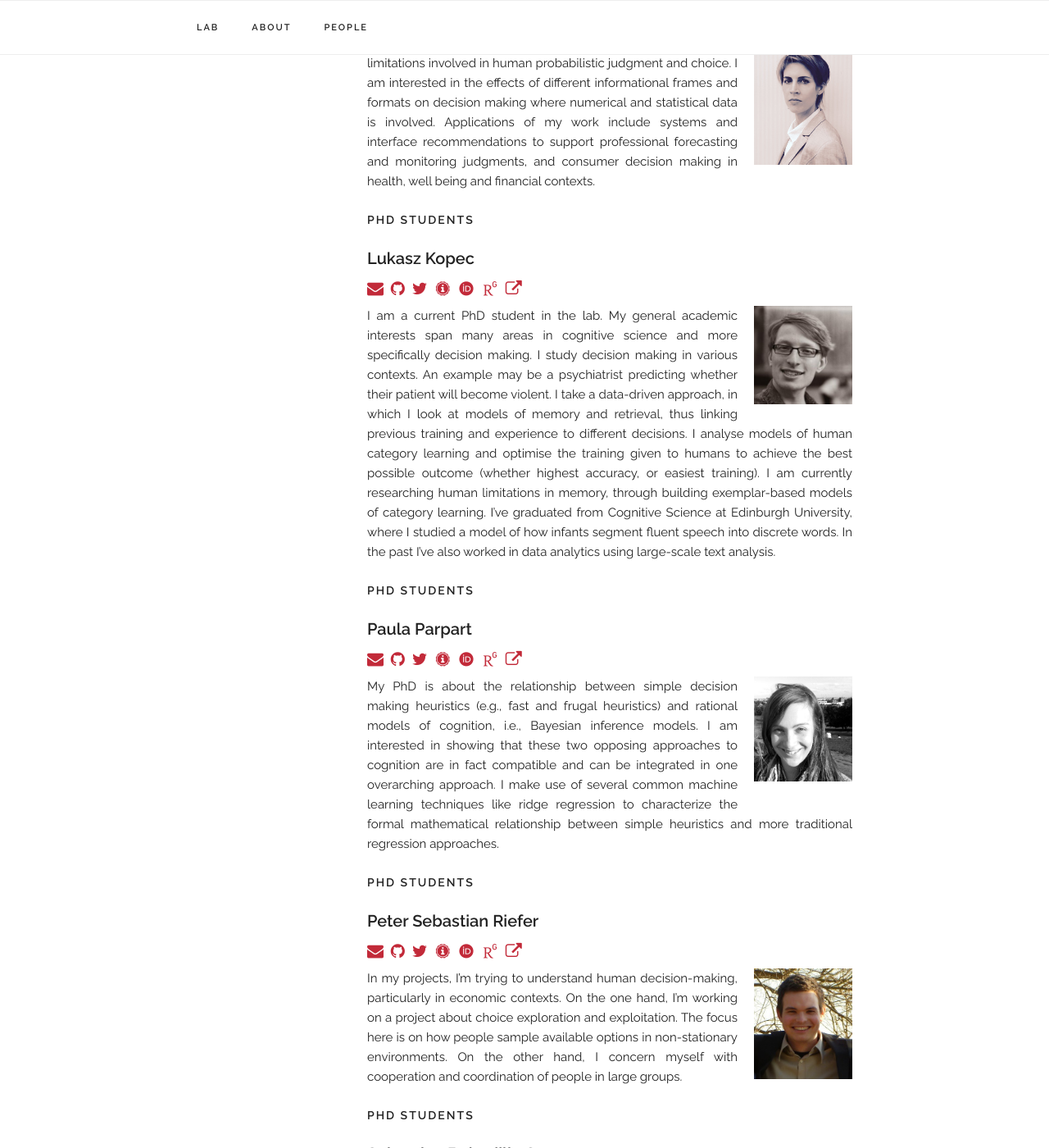
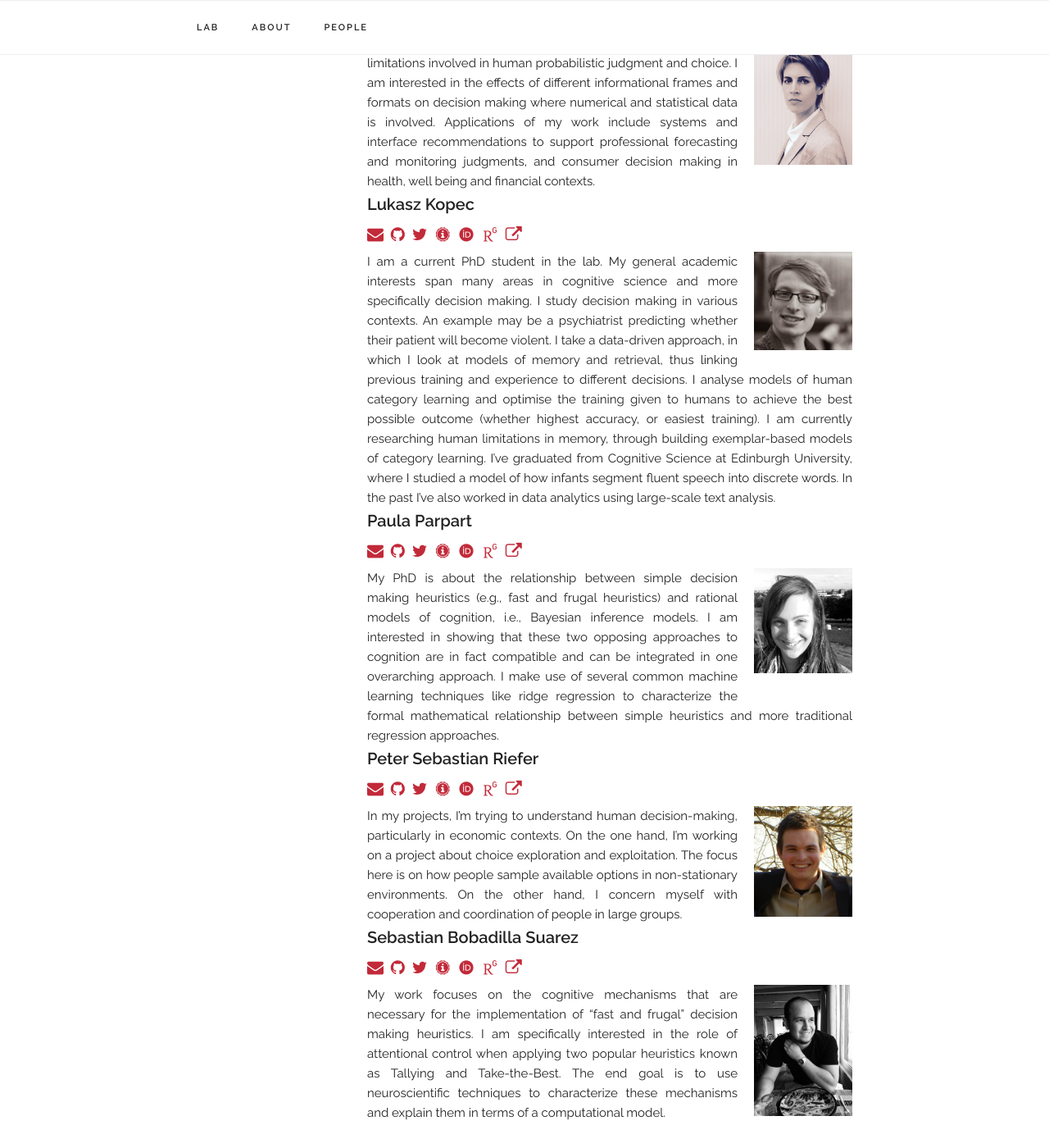
Before and after one commit to lovebc/lovebc.github.io, a Jekyll site: the page built from lab.html, in a window 1280 px wide and 1400 px high, scrolled down 2222 px. Shown: the whole window at 82% size. Built offline with Jekyll 4.4.1, drawn with Linux system fonts in a browser that asks for light colours; nearby versions of some CDN libraries; some web fonts are replaced; comment, search, counter and statistics services are not loaded.

Commit message:
Update lab.html

```diff
--- a/lab.html
+++ b/lab.html
@@ -22,13 +22,13 @@
       	{% for person in people %}
 
       		<div class="person">
-      		      {% if person.role == 'lab-manager' and lab-manager-done == false%}
+      		      {% if person.role == 'lab-manager' and lab-manager-done == false %}
       		            <h5 class="docs-header" id ="{{ person.role }}">Lab Manager</h5>
       		            {% assign lab-manager-done = true %}
 
       		      {% elsif person.role == 'phd-students' and phd-students-done == false %}
       		            <h5 class="docs-header" id ="{{ person.role }}">PhD Students</h5>
-      		            {% assign lab-manager-done = true %}
+      		            {% assign phd-students-done = true %}
 
       		      {% elsif person.role == 'pi' and pi-done == false%}
       		            <h5 class="docs-header" id ="{{ person.role }}">Principal Investigator</h5>
```
